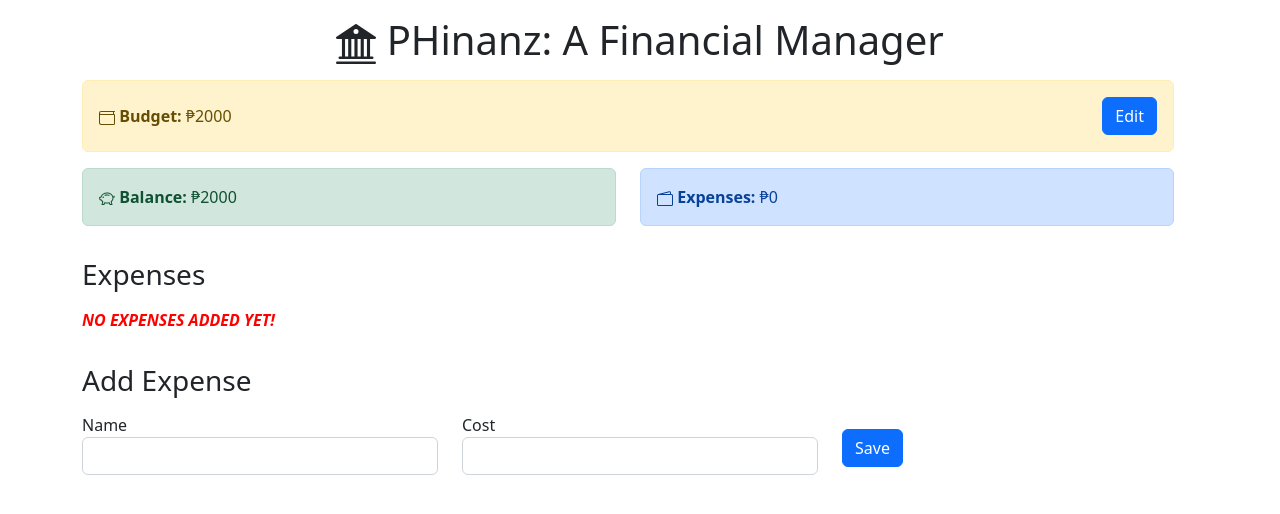
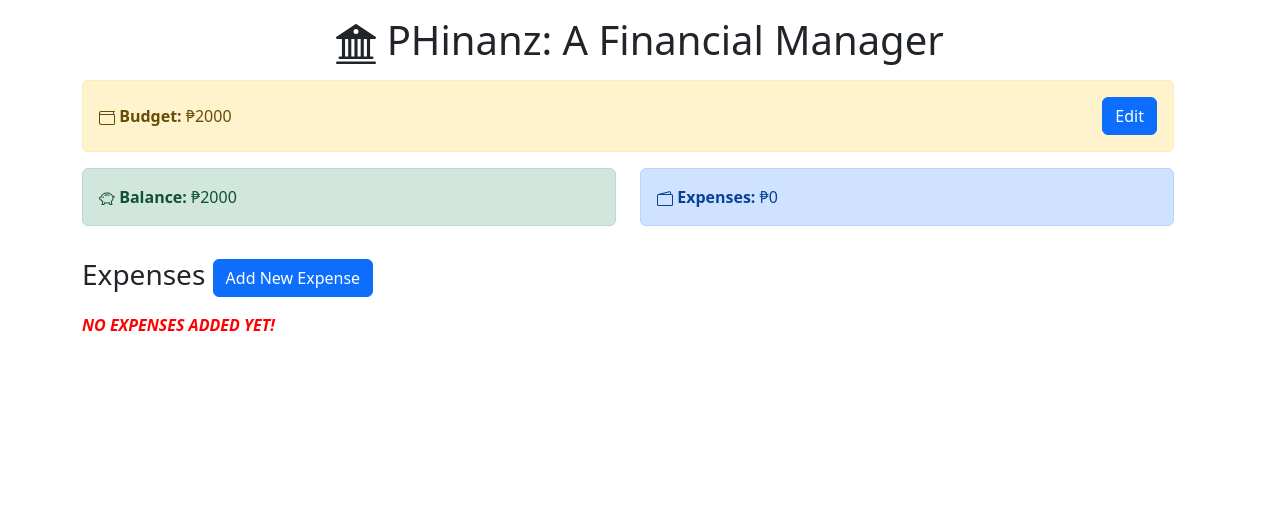
Before and after one commit to nccruel/PHinanz, a React (Create React App) app: page / in a window 1280 px wide. Shown: the top 514 px of the page. Built offline with nearby package versions, Linux system fonts and the light colour scheme.

Commit message:
Add New Expense Form modal

```diff
--- a/src/App.js
+++ b/src/App.js
@@ -1,4 +1,4 @@
-import React from 'react';
+import {React, useState} from 'react';
 import 'bootstrap/dist/css/bootstrap.min.css';
 import Budget from './components/Budget';
 import Balance from './components/Balance';
@@ -6,10 +6,14 @@ import TotalExpenses from './components/TotalExpenses';
 import ExpenseList from './components/ExpenseList';
 import AddExpenseForm from './components/AddExpenseForm';
 import { AppProvider } from './context/AppContext';
-import { Bank2} from 'react-bootstrap-icons';
-import { Row} from 'react-bootstrap';
+import { Bank2 } from 'react-bootstrap-icons';
+import { Row } from 'react-bootstrap';
 
 const App = () => {
+	const [showAddExpenseModal, setShowAddExpenseModal] = useState(false);
+	const handleCloseAddExpenseModal = () => setShowAddExpenseModal(false);
+	const handleShowAddExpenseModal = () => setShowAddExpenseModal(true);
+
 	return (
 		<AppProvider>
 			<div className='container'>
@@ -30,18 +34,22 @@ const App = () => {
 					</Row>
 
 				</div>
-				<h3 className='mt-3'>Expenses</h3>
+				<h3 className='mt-3'>Expenses
+					{' '}
+					<button type='button' className='btn btn-primary' onClick={handleShowAddExpenseModal}>
+						Add New Expense
+					</button>
+				</h3>
+
 				<div className='row mt-3'>
 					<div className='col-sm'>
 						<ExpenseList />
 					</div>
 				</div>
-				<h3 className='mt-3'>Add Expense</h3>
-				<div className='row mt-3'>
-					<div className='col-sm'>
-						<AddExpenseForm />
-					</div>
-				</div>
+
+				<AddExpenseForm showAddExpenseModal={showAddExpenseModal}
+					handleCloseAddExpenseModal={handleCloseAddExpenseModal}
+				/>
 			</div>
 		</AppProvider>
 	);
--- a/src/components/AddExpenseForm.js
+++ b/src/components/AddExpenseForm.js
@@ -1,12 +1,19 @@
 import React, { useContext, useState } from 'react';
+import { Button, Form, Modal } from 'react-bootstrap';
 import { AppContext } from '../context/AppContext';
 import { v4 as uuidv4 } from 'uuid';
 
-const AddExpenseForm = () => {
+const AddExpenseForm = ({ showAddExpenseModal, handleCloseAddExpenseModal}) => {
 	const { dispatch } = useContext(AppContext);
 
 	const [name, setName] = useState('');
 	const [cost, setCost] = useState('');
+
+	const handleClose = () => {
+		setName('');
+		setCost('');
+        handleCloseAddExpenseModal();
+    };
 
 	const onSubmit = (event) => {
 		event.preventDefault();
@@ -21,10 +28,17 @@ const AddExpenseForm = () => {
 			type: 'ADD_EXPENSE',
 			payload: expense,
 		});
+
+		handleClose();
 	};
 
 	return (
-		<form onSubmit={onSubmit}>
+        <Modal show={showAddExpenseModal} onHide={handleClose}>
+            <Modal.Header closeButton>
+                <Modal.Title>Add New Expense</Modal.Title>
+            </Modal.Header>
+            <Modal.Body>
+                <Form onSubmit={onSubmit}>
 					<div className='row'>
 						<div className='col-sm'>
 							<label for='name'>Name</label>
@@ -54,8 +68,11 @@ const AddExpenseForm = () => {
 							</button>
 						</div>
 					</div>
-		</form>
-	);
+            	</Form>
+            </Modal.Body>
+        </Modal>
+    )
+
 };
 
 export default AddExpenseForm;
```
Lines whose indentation alone changed are shown as unchanged.
